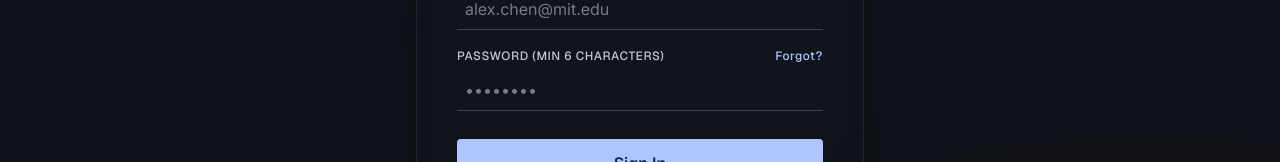
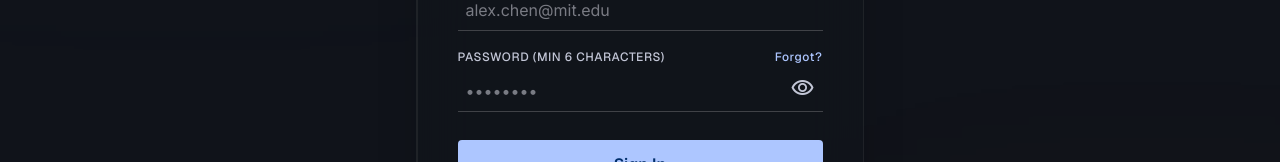
Before and after one commit to SuyashChavanOfficial/Tech-Decoder, a React (Vite) app in the folder client/: page /login in a window 1280 px wide. Shown: the part 391-553 px from the top of the page. Built offline with nearby package versions, Linux system fonts and the light colour scheme; no server answers.

Commit message:
feat: introduce InteractiveGlowCard component and integrate into Login and BookConsultation pages with added password visibility toggle.

```diff
--- /dev/null
+++ b/client/src/components/InteractiveGlowCard.jsx
@@ -0,0 +1,100 @@
+import React, { useEffect, useRef } from 'react';
+
+export default function InteractiveGlowCard({ children, className = '', containerClassName = '' }) {
+  const cardRef = useRef(null);
+
+  useEffect(() => {
+    const card = cardRef.current;
+    if (!card) return;
+
+    const handleMouseMove = (e) => {
+      const rect = card.getBoundingClientRect();
+      const clientX = e.clientX;
+      const clientY = e.clientY;
+
+      const x = clientX - rect.left;
+      const y = clientY - rect.top;
+
+      // Distance to card boundaries (bounding box)
+      const closestX = Math.max(0, Math.min(x, rect.width));
+      const closestY = Math.max(0, Math.min(y, rect.height));
+      const dx_box = x - closestX;
+      const dy_box = y - closestY;
+      const distanceToBox = Math.sqrt(dx_box * dx_box + dy_box * dy_box);
+
+      // Max distance outside to start showing glow (e.g. 250px)
+      const maxGlowDistance = 250;
+      let opacity = 0;
+      if (distanceToBox < maxGlowDistance) {
+        opacity = 1 - distanceToBox / maxGlowDistance;
+      }
+
+      // Center coordinates of the card
+      const x_c = rect.width / 2;
+      const y_c = rect.height / 2;
+      const dx = x - x_c;
+      const dy = y - y_c;
+      const distanceToCenter = Math.sqrt(dx * dx + dy * dy);
+      const maxDistance = Math.sqrt(x_c * x_c + y_c * y_c);
+
+      // Glow radius configurations: larger R_center to prevent aggressive horizontal/vertical falloff
+      const R_edge = 180; // tighter glow when near corners
+      const R_center = 700; // generous wide glow all around when near center
+      const centerRatio = Math.max(0, Math.min(1, distanceToCenter / maxDistance));
+
+      // Spreads/decreases as it gets closer/further to center
+      const radius = R_edge + (R_center - R_edge) * Math.pow(1 - centerRatio, 1.5);
+      const alpha = opacity * 0.45 + 0.08;
+
+      // Set CSS variables dynamically to avoid React re-renders for 120 FPS performance
+      card.style.setProperty('--mouse-x', `${x}px`);
+      card.style.setProperty('--mouse-y', `${y}px`);
+      card.style.setProperty('--glow-radius', `${radius}px`);
+      card.style.setProperty('--glow-opacity', `${opacity}`);
+      card.style.setProperty('--glow-alpha', `${alpha}`);
+    };
+
+    const handleMouseLeave = () => {
+      card.style.setProperty('--glow-opacity', '0');
+      card.style.setProperty('--glow-alpha', '0.08');
+    };
+
+    window.addEventListener('mousemove', handleMouseMove);
+    document.addEventListener('mouseleave', handleMouseLeave);
+
+    // Initial state
+    card.style.setProperty('--mouse-x', '0px');
+    card.style.setProperty('--mouse-y', '0px');
+    card.style.setProperty('--glow-radius', '160px');
+    card.style.setProperty('--glow-opacity', '0');
+    card.style.setProperty('--glow-alpha', '0.08');
+
+    return () => {
+      window.removeEventListener('mousemove', handleMouseMove);
+      document.removeEventListener('mouseleave', handleMouseLeave);
+    };
+  }, []);
+
+  return (
+    <div
+      ref={cardRef}
+      className={`relative p-[1.5px] rounded-2xl transition-all duration-300 ${containerClassName}`}
+      style={{
+        background: `radial-gradient(circle var(--glow-radius) at var(--mouse-x) var(--mouse-y), rgba(173, 198, 255, var(--glow-alpha)) 0%, rgba(255, 255, 255, 0.08) 100%)`,
+      }}
+    >
+      {/* Background shadow glow behind the card */}
+      <div
+        className="absolute -inset-10 pointer-events-none blur-3xl rounded-2xl transition-opacity duration-300 z-[-1]"
+        style={{
+          opacity: 'var(--glow-opacity)',
+          background: `radial-gradient(circle calc(var(--glow-radius) + 100px) at calc(var(--mouse-x) + 40px) calc(var(--mouse-y) + 40px), rgba(173, 198, 255, 0.12) 0%, transparent 80%)`,
+        }}
+      />
+      {/* Content wrapper */}
+      <div className={`relative z-10 w-full h-full bg-[#10131a]/95 backdrop-blur-xl rounded-[15px] ${className}`}>
+        {children}
+      </div>
+    </div>
+  );
+}
--- a/client/src/pages/BookConsultation.jsx
+++ b/client/src/pages/BookConsultation.jsx
@@ -2,6 +2,7 @@ import React, { useState, useEffect } from 'react';
 import { useNavigate, useSearchParams } from 'react-router-dom';
 import { motion, AnimatePresence } from 'framer-motion';
 import { useAuth } from '../context/AuthContext';
+import InteractiveGlowCard from '../components/InteractiveGlowCard';
 
 export default function BookConsultation() {
   const { user, bookConsultation } = useAuth();
@@ -61,7 +62,7 @@ export default function BookConsultation() {
         transition={{ duration: 0.5, ease: [0.16, 1, 0.3, 1] }}
         className="w-full max-w-lg relative z-10"
       >
-        <div className="glass-panel p-8 md:p-10 rounded-2xl w-full flex flex-col gap-8 shadow-2xl border border-white/10 relative">
+        <InteractiveGlowCard className="p-8 md:p-10 w-full flex flex-col gap-8 shadow-2xl">
 
           <AnimatePresence mode="wait">
             {submitted ? (
@@ -220,7 +221,7 @@ export default function BookConsultation() {
             )}
           </AnimatePresence>
 
-        </div>
+        </InteractiveGlowCard>
       </motion.section>
     </main>
   );
--- a/client/src/pages/Login.jsx
+++ b/client/src/pages/Login.jsx
@@ -4,6 +4,7 @@ import { motion } from 'framer-motion';
 import { GoogleLogin } from '@react-oauth/google';
 import { useAuth } from '../context/AuthContext';
 import Modal from '../components/Modal';
+import InteractiveGlowCard from '../components/InteractiveGlowCard';
 
 export default function Login() {
   const { login, register, loginWithGoogle } = useAuth();
@@ -17,6 +18,7 @@ export default function Login() {
   const [authEmail, setAuthEmail] = useState('');
   const [authPassword, setAuthPassword] = useState('');
   const [authName, setAuthName] = useState('');
+  const [showPassword, setShowPassword] = useState(false);
 
   // Alerts / Modals States
   const [alertOpen, setAlertOpen] = useState(false);
@@ -76,7 +78,7 @@ export default function Login() {
           transition={{ duration: 0.8 }}
           className="w-full max-w-md"
         >
-          <div className="glass-panel p-10 rounded-xl w-full flex flex-col gap-8 shadow-2xl border border-white/10 relative">
+          <InteractiveGlowCard className="p-10 w-full flex flex-col gap-8 shadow-2xl">
             <div className="text-center">
               <h2 className="font-headline-md text-headline-md text-on-surface mb-2">
                 {authMode === 'signin' ? 'Welcome Back' : 'Create Account'}
@@ -155,15 +157,26 @@ export default function Login() {
                     <label className="font-label-sm text-label-sm text-on-surface-variant uppercase">Password (min 6 characters)</label>
                     <Link to="#" className="font-label-sm text-label-sm text-primary hover:text-primary-fixed transition-colors">Forgot?</Link>
                   </div>
+                  <div className="relative flex items-center">
                     <input
                       required
-                    type="password"
+                      type={showPassword ? 'text' : 'password'}
                       placeholder="••••••••"
                       minLength={6}
                       value={authPassword}
                       onChange={e => setAuthPassword(e.target.value)}
-                    className="bg-transparent border-b border-white/20 rounded-none px-2 py-2 text-on-surface font-body-md focus:ring-0 focus:outline-none focus:border-primary transition-all"
+                      className="bg-transparent border-b border-white/20 rounded-none pl-2 pr-10 py-2 text-on-surface font-body-md focus:ring-0 focus:outline-none focus:border-primary transition-all w-full"
                     />
+                    <button
+                      type="button"
+                      onClick={() => setShowPassword(!showPassword)}
+                      className="absolute right-2 text-on-surface-variant hover:text-on-surface transition-colors focus:outline-none"
+                    >
+                      <span className="material-symbols-outlined text-xl select-none">
+                        {showPassword ? 'visibility_off' : 'visibility'}
+                      </span>
+                    </button>
+                  </div>
                 </div>
 
                 <button
@@ -200,7 +213,7 @@ export default function Login() {
                 )}
               </p>
             </div>
-          </div>
+          </InteractiveGlowCard>
         </motion.section>
       </main>
 
```
Lines whose indentation alone changed are shown as unchanged.
